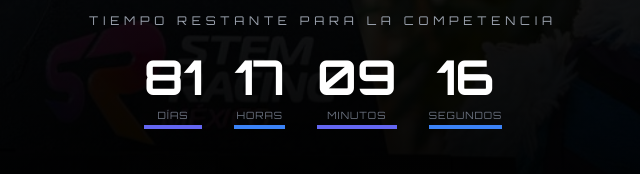
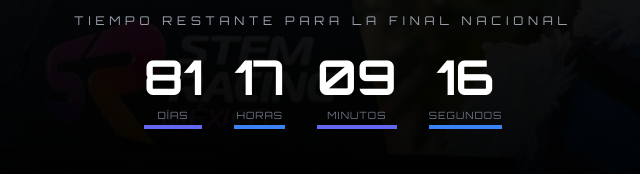
Before and after one commit to escuderiagallosracing/escuderiagallosracing.github.io, a plain HTML site: page index.html in a window 1280 px wide. Shown: the part 477-651 px from the top of the page, 317-957 px from the left. Drawn offline with nearby package versions, Linux system fonts and the light colour scheme.

Commit message:
Update index.html

```diff
--- a/index.html
+++ b/index.html
@@ -214,7 +214,7 @@ body {
 
             <!-- Contador -->
             <div class="mb-12 reveal">
-                <p class="font-orbitron text-xs tracking-[0.4em] mb-6 text-gray-400 uppercase">Tiempo restante para la competencia</p>
+                <p class="font-orbitron text-xs tracking-[0.4em] mb-6 text-gray-400 uppercase">Tiempo restante para la final nacional</p>
                 <div id="countdown" class="flex flex-wrap justify-center gap-4 md:gap-8 font-orbitron">
                     <div class="countdown-box border-b-4 border-b-indigo-500">
                         <span id="days" class="block text-3xl md:text-5xl font-bold">00</span>
```
